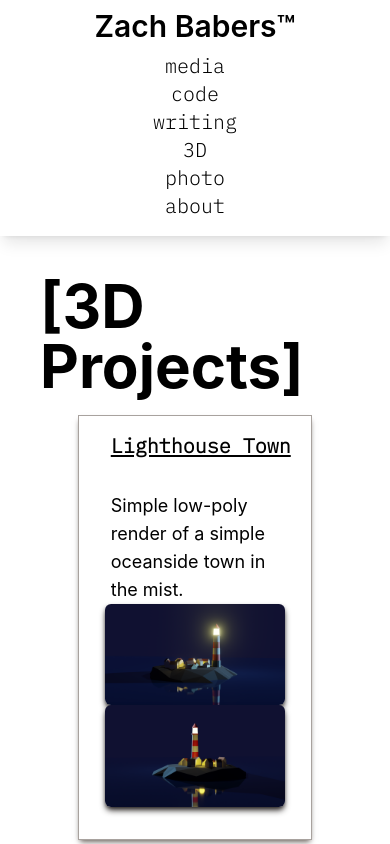
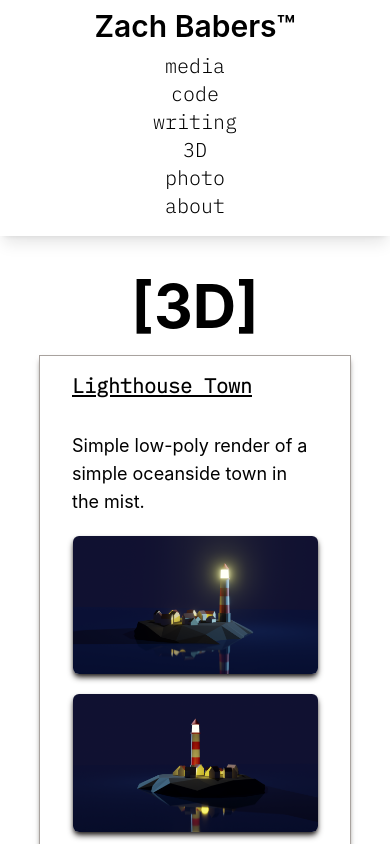
Before and after one commit to zacharybabers/mediasite, a React (Create React App) app: page /3D in a window 390 px wide. Shown: the top 844 px of the page. Built offline with nearby package versions, Linux system fonts and the light colour scheme; what tailwindcss-font-inter would draw is missing.

Commit message:
responsiveness pass for 3d, writing lowkey doesnt need it

```diff
--- a/src/ThreeDpage.js
+++ b/src/ThreeDpage.js
@@ -11,8 +11,11 @@ const ThreeDpage = () => {
     return (
         <div className='m-10 mx-18 flex items-center flex-col space-y-5'>
             <div className='md:w-9/12'>
-                <div className='font-inter font-bold text-6xl'>
+                <div className='hidden md:block font-inter font-bold text-6xl'>
                     [3D Projects]
+                </div>
+                <div className='md:hidden font-inter font-bold text-6xl'>
+                    [3D]
                 </div>
             </div>
             {threedCards}
--- a/src/threedcomponents/ThreedCard.js
+++ b/src/threedcomponents/ThreedCard.js
@@ -2,13 +2,13 @@ import React from 'react';
 
 const ThreedCard = ({project}) => {
     return(
-        <div className='overflow-hidden p-2 lg:shrink-0 w-9/12 font-inter bg-white shadow-md outline outline-1 shadow-stone-500 outline-stone-400'>
+        <div className='overflow-hidden p-2 lg:shrink-0 md:w-9/12 font-inter bg-white shadow-md outline outline-1 shadow-stone-500 outline-stone-400'>
             <h1 className='underline underline-offset-2 text-xl m-2 mb-8 font-ibm font-semibold ml-6'> {project.title} </h1>
-            <div className='flex flex-col md:flex-row md:h-60 pb-6 items-center md:items-stretch'>
-                <div className='ml-6 md:w-2/12 text-lg mx-2 line-clamp-8 overflow-hidden'>
+            <div className='flex flex-col md:flex-row md:h-60 space-y-5 md:space-y-0 pb-6 items-center md:items-stretch'>
+                <div className='mx-6 md:mx-2 md:ml-6 md:w-2/12 text-lg line-clamp-8 overflow-hidden'>
                     {project.description}
                 </div>
-                <div className='flex flex-col md:flex-row w-10/12 justify-center md:justify-evenly content-center'>
+                <div className='flex flex-col md:flex-row w-10/12 space-y-5 md:space-y-0 justify-center md:justify-evenly content-center'>
                     <img src={project.pic1Path} alt='random render' className="object-cover h-30 md:h-full md:w-4/12  shadow-md shadow-stone-800 outline-2 rounded-md hover:transform hover:scale-110 transition-transform duration-300" />
                     <img src={project.pic2Path} alt='random render' className="object-cover h-30 md:h-full md:w-4/12 shadow-md shadow-stone-800 outline-2 rounded-md hover:transform hover:scale-110 transition-transform duration-300" />
                 </div>
```
